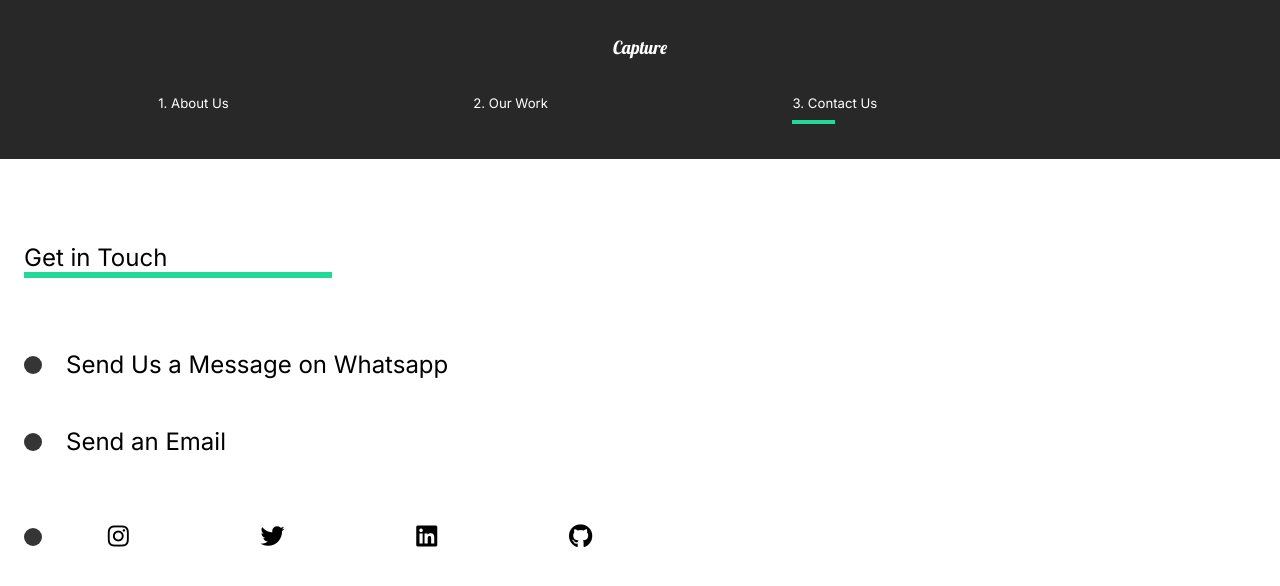
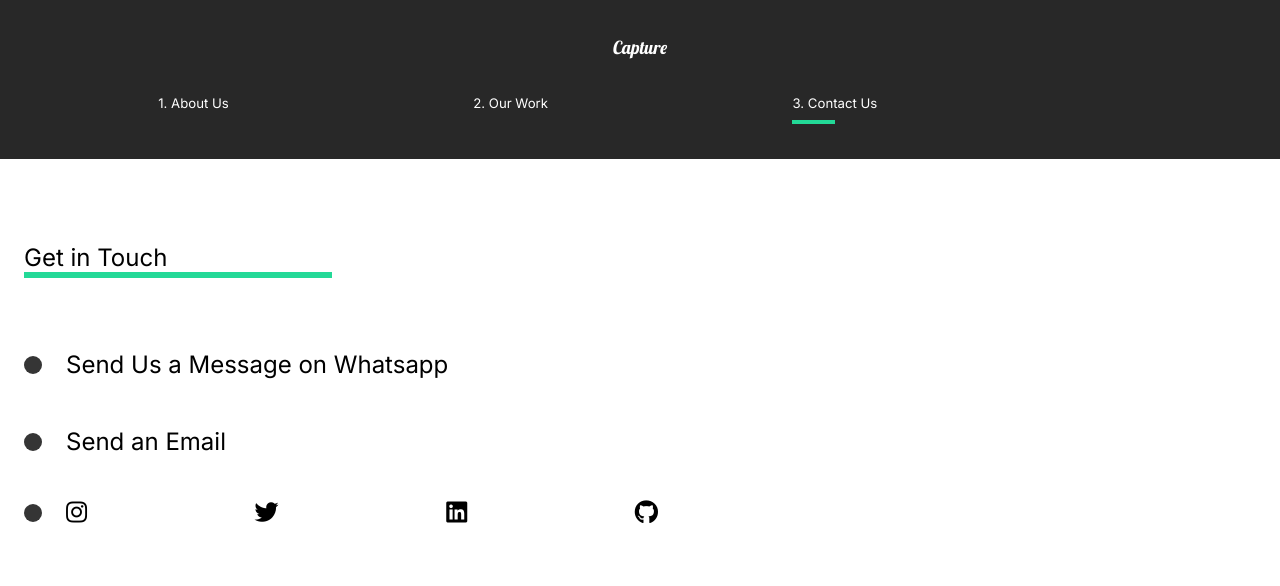
Before and after one commit to Shivam327/Capture, a React (Create React App) app: page /contact in a window 1280 px wide. Shown: the top 586 px of the page. Built offline with nearby package versions, Linux system fonts and the light colour scheme.

Commit message:
Desgin Improved

```diff
--- a/src/Pages/ContactUs.jsx
+++ b/src/Pages/ContactUs.jsx
@@ -120,7 +120,7 @@ const SocialIcon = styled(motion.div)`
   font-size: 2rem;
   width: 50%;
   padding: 1.5rem 0rem;
-  justify-content: space-around;
+  justify-content: space-between;
 
   a {
     font-size: 5rem;
@@ -130,8 +130,9 @@ const SocialIcon = styled(motion.div)`
     color: #23d997;
   }
   @media (max-width: 1500px) {
+    width: 100;
     a {
-      margin: 2rem;
+      padding-left: 2rem;
       font-size: 2rem;
     }
   }
```
